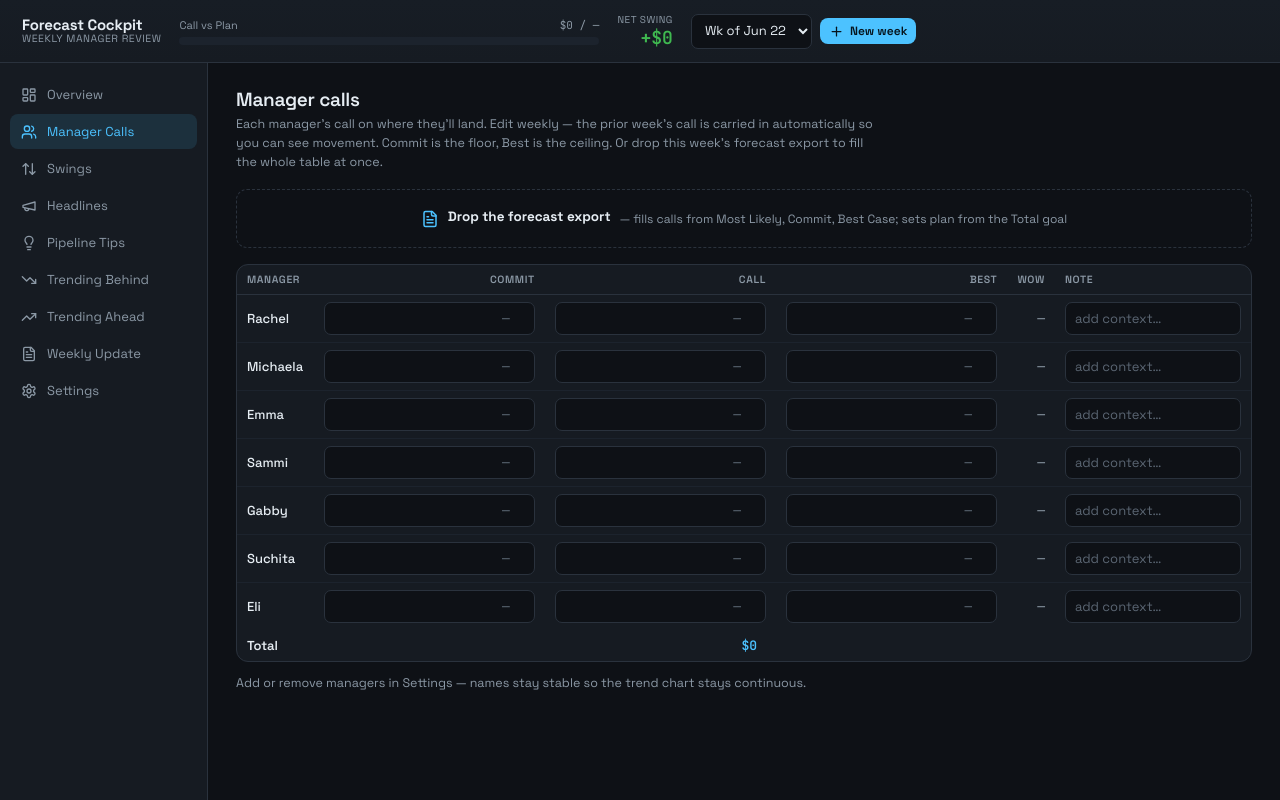
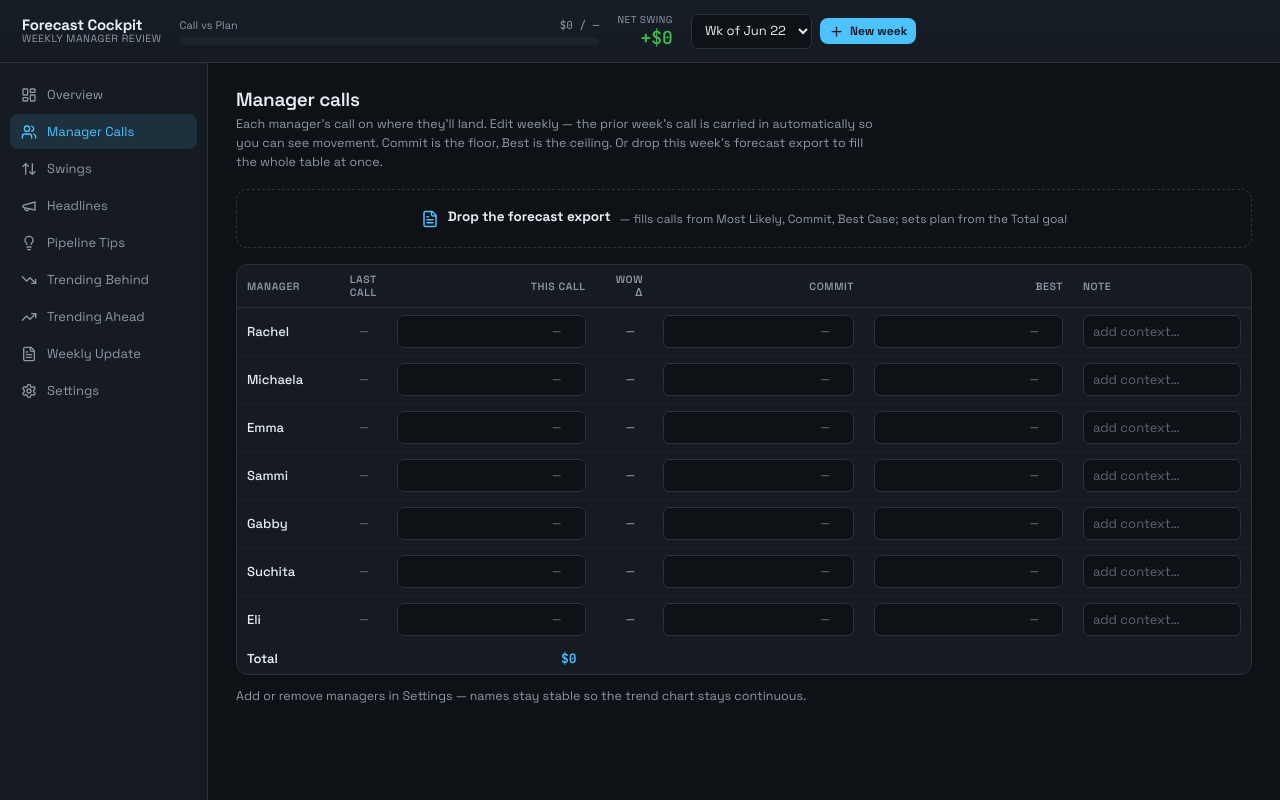
Before and after one commit to cassievaughn-clay-create/Cassie-Weekly-Forecast-new, a React (Vite) app in the folder Manager-Forecasts-Weekly 2/: page / in a window 1280 px wide. Both pictures are taken after a click on the button "Manager Calls". Built offline with nearby package versions, Linux system fonts and the light colour scheme.

Commit message:
Calls: show last week call alongside blank this-week input

```diff
--- a/Manager-Forecasts-Weekly 2/src/App.jsx
+++ b/Manager-Forecasts-Weekly 2/src/App.jsx
@@ -200,7 +200,7 @@ function blankWeek(date, managers, prev) {
   managers.forEach((m) => {
     const p = prev?.calls?.[m];
     calls[m] = {
-      call: p?.call ?? null, commit: p?.commit ?? null, best: p?.best ?? null,
+      call: null, commit: p?.commit ?? null, best: p?.best ?? null,
       goal: p?.goal ?? null, closedWon: p?.closedWon ?? null,
       note: "", prior: p?.call ?? null,
     };
@@ -424,7 +424,10 @@ function Overview({ meta, weeks, week, prevWeek, totalCall, totalCommit, netSwin
           return (
             <div className="mcard" key={m}>
               <div className="mn">{m}</div>
-              <div className="mv mono">{money(c.call)}</div>
+              <div className="mv mono">{c.call == null ? <span style={{ color: T.faint }}>—</span> : money(c.call)}</div>
+              <div className="mono" style={{ fontSize: 11, color: T.muted, marginTop: 4 }}>
+                Last: {prior == null ? "—" : money(prior)}
+              </div>
               {d != null && d !== 0 && (
                 <div className="delta mono" style={{ color: d > 0 ? T.up : T.down }}>
                   {d > 0 ? <ChevronUp size={14} /> : <ChevronDown size={14} />}{money(Math.abs(d))} WoW
@@ -495,8 +498,13 @@ function Calls({ meta, week, prevWeek, updateWeek, saveMeta, totalCall }) {
       <div className="card" style={{ padding: 0, marginTop: 16 }}>
         <table>
           <thead><tr>
-            <th>Manager</th><th style={{ textAlign: "right" }}>Commit</th><th style={{ textAlign: "right" }}>Call</th>
-            <th style={{ textAlign: "right" }}>Best</th><th style={{ textAlign: "right" }}>WoW</th><th>Note</th>
+            <th>Manager</th>
+            <th style={{ textAlign: "right" }}>Last call</th>
+            <th style={{ textAlign: "right" }}>This call</th>
+            <th style={{ textAlign: "right" }}>WoW Δ</th>
+            <th style={{ textAlign: "right" }}>Commit</th>
+            <th style={{ textAlign: "right" }}>Best</th>
+            <th>Note</th>
           </tr></thead>
           <tbody>
             {meta.managers.map((m) => {
@@ -506,20 +514,24 @@ function Calls({ meta, week, prevWeek, updateWeek, saveMeta, totalCall }) {
               return (
                 <tr key={m}>
                   <td style={{ fontWeight: 500 }}>{m}</td>
-                  <td className="cellnum"><input type="number" value={c.commit ?? ""} placeholder="—" onChange={(e) => set(m, "commit", e.target.value)} /></td>
+                  <td className="mono" style={{ textAlign: "right", color: prior == null ? T.faint : T.muted, paddingRight: 19 }}>
+                    {prior == null ? "—" : money(prior)}
+                  </td>
                   <td className="cellnum"><input type="number" value={c.call ?? ""} placeholder="—" onChange={(e) => set(m, "call", e.target.value)} /></td>
-                  <td className="cellnum"><input type="number" value={c.best ?? ""} placeholder="—" onChange={(e) => set(m, "best", e.target.value)} /></td>
-                  <td className="mono" style={{ textAlign: "right", color: d > 0 ? T.up : d < 0 ? T.down : T.muted }}>
+                  <td className="mono" style={{ textAlign: "right", color: d > 0 ? T.up : d < 0 ? T.down : T.muted, paddingRight: 19 }}>
                     {d == null ? "—" : (d === 0 ? "flat" : (d > 0 ? "+" : "−") + money(Math.abs(d)))}
                   </td>
+                  <td className="cellnum"><input type="number" value={c.commit ?? ""} placeholder="—" onChange={(e) => set(m, "commit", e.target.value)} /></td>
+                  <td className="cellnum"><input type="number" value={c.best ?? ""} placeholder="—" onChange={(e) => set(m, "best", e.target.value)} /></td>
                   <td><input value={c.note || ""} placeholder="add context…" onChange={(e) => set(m, "note", e.target.value)} /></td>
                 </tr>);
             })}
           </tbody>
           <tfoot><tr>
-            <td style={{ fontWeight: 600 }}>Total</td><td></td>
+            <td style={{ fontWeight: 600 }}>Total</td>
+            <td></td>
             <td className="mono" style={{ textAlign: "right", fontWeight: 600, color: T.accent, paddingRight: 19 }}>{money(totalCall)}</td>
-            <td colSpan={3}></td>
+            <td colSpan={4}></td>
           </tr></tfoot>
         </table>
       </div>
@@ -577,7 +589,12 @@ function ForecastImporter({ meta, updateWeek, saveMeta }) {
         if (!managers.length) { setErr("No manager rows detected in that file."); return; }
 
         updateWeek((w) => {
-          managers.forEach((m) => { const ex = w.calls[m]; calls[m].prior = ex?.call ?? null; if (ex?.note) calls[m].note = ex.note; });
+          managers.forEach((m) => {
+            const ex = w.calls[m];
+            // Preserve last-week's call (set when the week was created via blankWeek). If absent, fall back to whatever call value was already there.
+            calls[m].prior = ex?.prior ?? ex?.call ?? null;
+            if (ex?.note) calls[m].note = ex.note;
+          });
           w.calls = calls;
           if (planTotal != null) w.plan = planTotal;
           return w;
```
